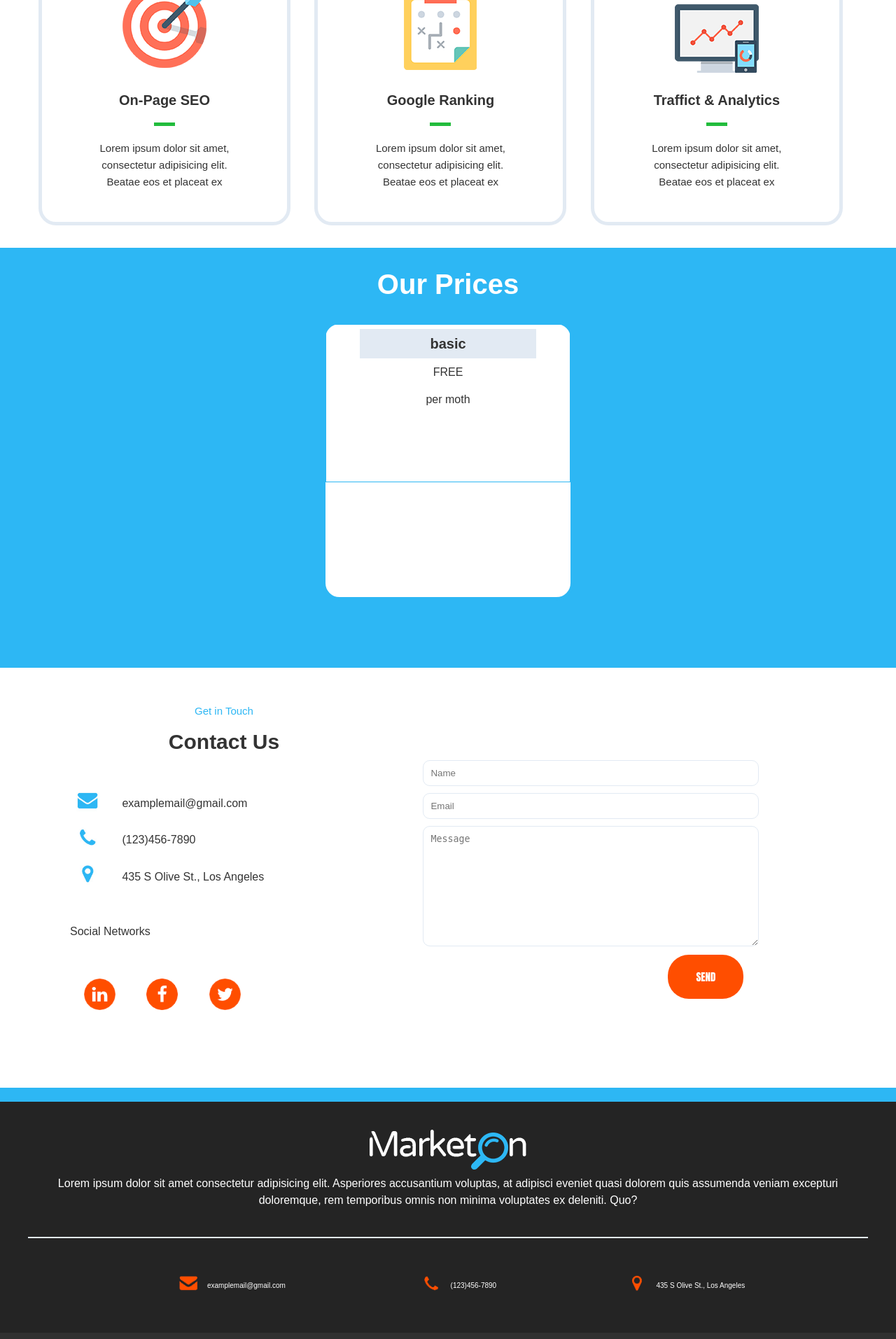
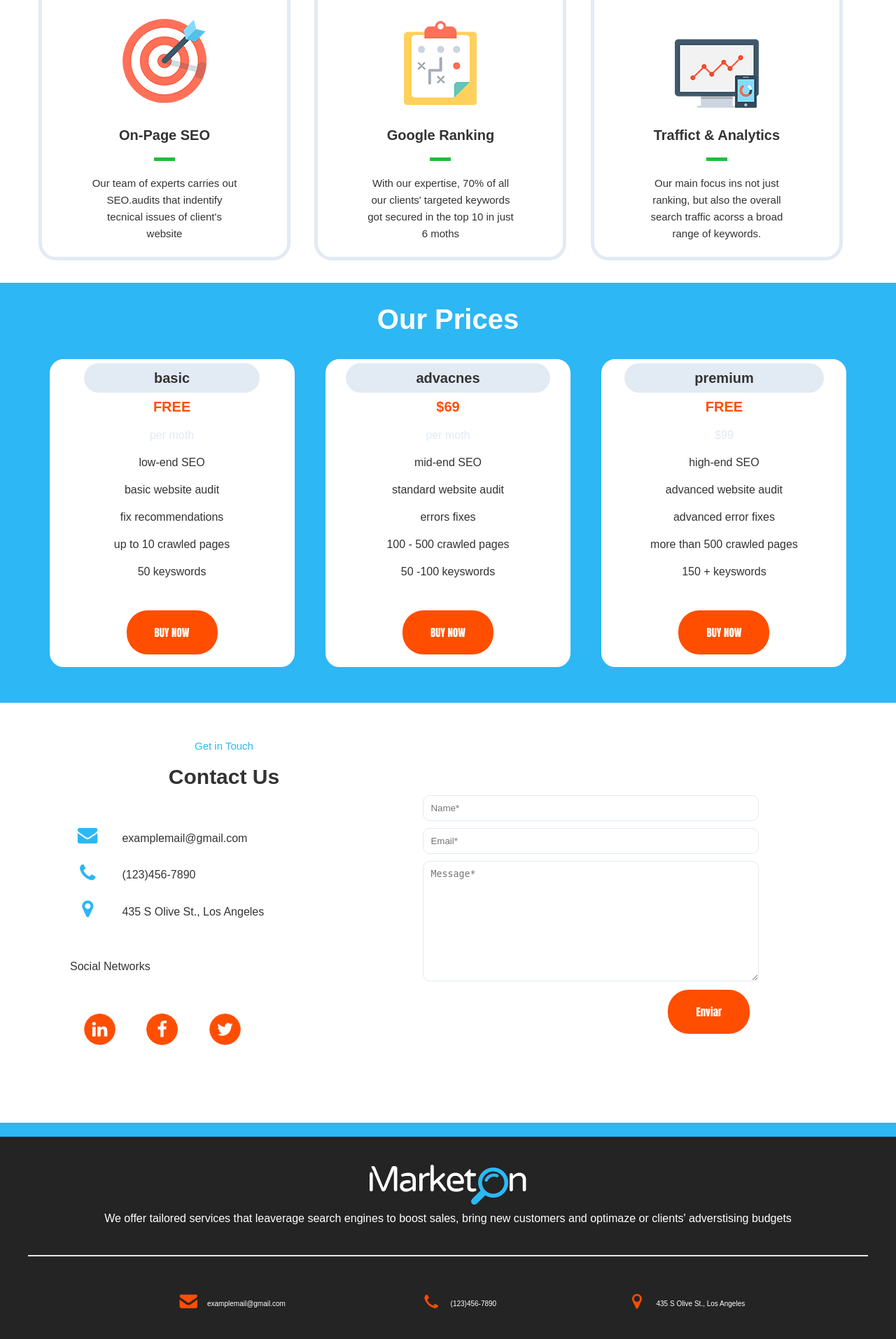
Before and after one commit to depresionTropical/web-programming, a PHP site: page / in a window 1280 px wide. Shown: the part 1431-3344 px from the top of the page at 70% size. Run offline with PHP 8.4, Linux system fonts and the light colour scheme.

Commit message:
add exam

```diff
--- a/12-abr-22/assets/style.css
+++ b/12-abr-22/assets/style.css
@@ -135,7 +135,7 @@ body {
 
 .services{
   background-color: #e2eaf3;
-  height: 550px;
+  height: 600px;
 }
 
 .title{
@@ -226,7 +226,7 @@ body {
   border: 5px solid #2db7f4;
   border-radius: 25px;
   width:30% ;
-  height: 400px;
+  height: 450px;
   margin: 0 15px;
   display: inline-block;
   vertical-align: middle;
@@ -235,14 +235,26 @@ body {
 .table-pricing{
   width: 100%;
   border-spacing:15px;
-  border: 1px solid #2db7f4;
 }
+
 .span-th{
   font-size: 20px;
   font-weight: bold;
   background-color: #e2eaf3;
   padding: 10px 100px;
   text-align: center;
+  border-radius: 45px;
+}
+
+.span-orange{
+  font-size: 20px;
+  font-weight: bold;
+  color: #ff4e00;
+  padding: 10px 100px;
+  text-align: center;
+}
+.span-gray{
+  color: #e2eaf3;
 }
 
 /* Contact-get */
--- a/12-abr-22/index.html
+++ b/12-abr-22/index.html
@@ -6,6 +6,27 @@
   <meta name="viewport" content="width=device-width, initial-scale=1.0">
   <title>Marketon</title>
   <link rel="stylesheet" href="assets/style.css">
+  <script>
+    function sent(){
+
+      var name = document.getElementById('name').value.trim();
+      var email = document.getElementById('email').value.trim();
+      var message = document.getElementById('message').value.trim();
+
+      if (name.length === 0 || email.length === 0 || message.length === 0) {
+        alert("Please, complete all the required fields.");
+        return false;
+      }
+
+      var emailPattern = /^[a-zA-Z0-9._-]+@[a-zA-Z0-9.-]+\.[a-zA-Z]{2,6}$/;
+      if (!emailPattern.test(email)) {
+        alert("The email entered is not valid.");
+        return false;
+      }
+
+      alert("Form sent successfully.");
+    }
+  </script>
 </head>
 
 <body>
@@ -63,7 +84,10 @@
       <iframe width="560" height="315" src="https://www.youtube.com/embed/AavsQP3gPj4?si=ceDxCGdyaRg7-ehd" title="YouTube video player" frameborder="0" allow="accelerometer; autoplay; clipboard-write; encrypted-media; gyroscope; picture-in-picture; web-share" referrerpolicy="strict-origin-when-cross-origin" allowfullscreen></iframe>
     </div>
     <div class="services-card">
-      <p>Lorem ipsum dolor, sit amet consectetur adipisicing elit. Ad aperiam quibusdam nisi labore eveniet ipsam aliquam cum porro nemo libero vel id quam, reprehenderit et blanditiis perferendis praesentium? Officia, incidunt!</p>
+      <p>Are you looking for ways to increase website traffict, but having a hard time turing visitis into sales?
+        </p>
+        <p>
+        Our SEO services were developed with YOU in mind. Actually, they were developed with your custumers in mind! By cooperating with us, our clients can concentrate on running their businesses insted of SEO</p>
 
       <a href="#" class="botton-orange">details</a>
     </div>
@@ -82,7 +106,7 @@
         </div>
           <h3>On-Page SEO</h3>
           <hr>
-          <p>Lorem ipsum dolor sit amet, consectetur adipisicing elit. Beatae eos et placeat ex</p>
+          <p>Our team of experts carries out SEO.audits that indentify tecnical issues of client's website</p>
 
       </div>
       <div class="card-choose">
@@ -91,7 +115,7 @@
         </div>
           <h3>Google Ranking</h3>
           <hr>
-          <p>Lorem ipsum dolor sit amet, consectetur adipisicing elit. Beatae eos et placeat ex</p>
+          <p>With our expertise, 70% of all our clients' targeted keywords got secured in the top 10 in just 6 moths</p>
 
       </div>
       <div class="card-choose">
@@ -100,7 +124,7 @@
         </div>
           <h3>Traffict & Analytics</h3>
           <hr>
-          <p>Lorem ipsum dolor sit amet, consectetur adipisicing elit. Beatae eos et placeat ex</p>
+          <p>Our main focus ins not just ranking, but also the overall search traffic acorss a broad range of keywords.</p>
 
       </div>
     </div>
@@ -114,12 +138,47 @@
           <tr><th><span class="span-th">basic</span></th></tr>
           <tr><td><span class="span-orange">FREE</span></td></tr>
           <tr><td><span class="span-gray">per moth</span></td></tr>
-          <tr></tr>
-          <tr></tr>
-          <tr></tr>
-          <tr></tr>
-          <tr></tr>
-          <tr></tr>
+          <tr><td>low-end SEO</td></tr>
+          <tr><td>basic website audit</td></tr>
+          <tr><td>fix recommendations</td></tr>
+          <tr><td>up to 10 crawled pages</td></tr>
+          <tr><td>50 keyswords</td></tr>
+          <tr><td>
+            <br>
+            <br>
+            <a href="#" class="botton-orange">BUY NOW</a</td></tr>
+        </table>
+      </div>
+      <div class="card-pricing">
+        <table class="table-pricing">
+          <tr><th><span class="span-th">advacnes</span></th></tr>
+          <tr><td><span class="span-orange">$69</span></td></tr>
+          <tr><td><span class="span-gray">per moth</span></td></tr>
+          <tr><td>mid-end SEO</td></tr>
+          <tr><td>standard website audit</td></tr>
+          <tr><td>errors fixes</td></tr>
+          <tr><td>100 - 500 crawled pages</td></tr>
+          <tr><td>50 -100 keyswords</td></tr>
+          <tr><td>
+            <br>
+            <br>
+            <a href="#" class="botton-orange">BUY NOW</a</td></tr>
+        </table>
+      </div>
+      <div class="card-pricing">
+        <table class="table-pricing">
+          <tr><th><span class="span-th">premium</span></th></tr>
+          <tr><td><span class="span-orange">FREE</span></td></tr>
+          <tr><td><span class="span-gray">$99</span></td></tr>
+          <tr><td>high-end SEO</td></tr>
+          <tr><td>advanced website audit</td></tr>
+          <tr><td>advanced error fixes</td></tr>
+          <tr><td>more than 500 crawled pages</td></tr>
+          <tr><td>150 + keyswords</td></tr>
+          <tr><td>
+            <br>
+            <br>
+            <a href="#" class="botton-orange">BUY NOW</a</td></tr>
         </table>
       </div>
     </div>
@@ -169,12 +228,15 @@
       </div>
 
       <div class="contact-form">
-        <form action="">
-          <input class="contact-form-input" type="text" placeholder="Name">
-          <input class="contact-form-input" type="email" placeholder="Email">
-          <textarea class="contact-form-input"name="" id="" cols="30" rows="10" placeholder="Message"></textarea>
-          <input type="button" class="botton-orange contact-card-botton" onclick="sent()" value="SEND">
+        <form action="" method="post">
+          <input class="contact-form-input" type="text" name="name"
+          id="name" placeholder="Name*">
+          <input class="contact-form-input" type="email" id="email" name="email" placeholder="Email*">
+          <textarea class="contact-form-input"name="message" id="message" cols="30" rows="10" placeholder="Message*"></textarea>
+
+          <input class="botton-orange contact-card-botton" type="button" onclick="sent()" value="Enviar">
         </form>
+      </div>
     </div>
   </div>
   </div>
@@ -187,7 +249,7 @@
         <div class="img-footer">
           <img src="assets/img/logo_abajo.png" alt="logo">
         </div>
-        <p>Lorem ipsum dolor sit amet consectetur adipisicing elit. Asperiores accusantium voluptas, at adipisci eveniet quasi dolorem quis assumenda veniam excepturi doloremque, rem temporibus omnis non minima voluptates ex deleniti. Quo?</p>
+        <p>We offer tailored services that leaverage search engines to boost sales, bring new customers and optimaze or clients' adverstising budgets</p>
       </div>
       <hr class="footer-white">
 
```
